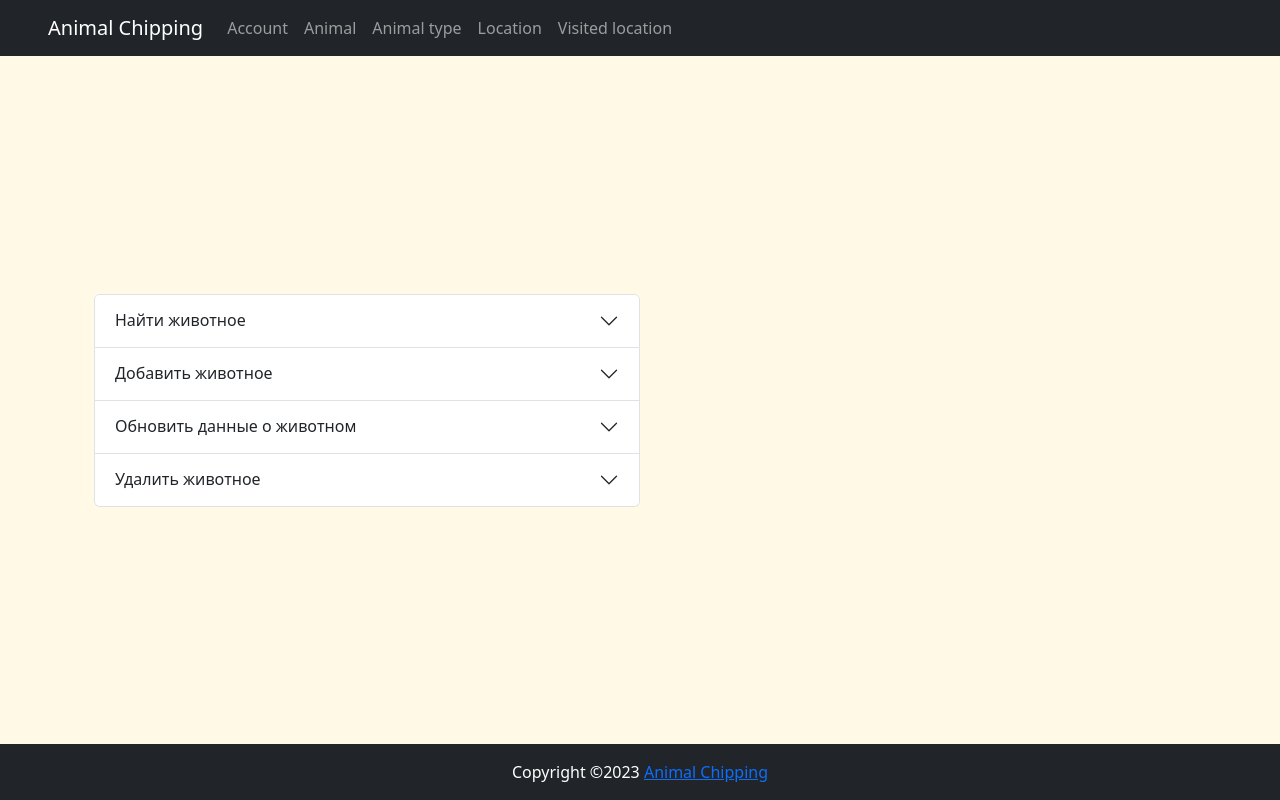
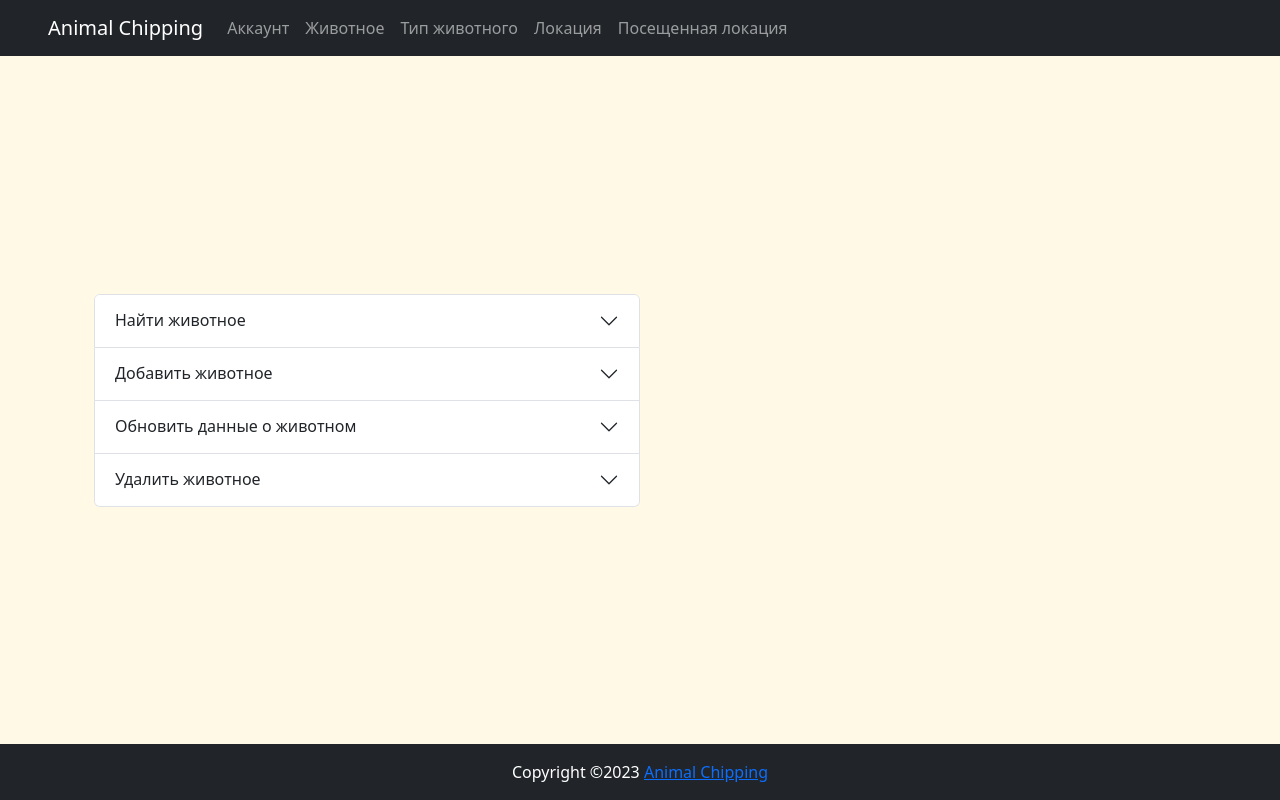
Before and after one commit to krios2146/animal-chipping-api, an Angular app in the folder animal-chipping-front/: page /animal in a window 1280 px wide. Built offline with nearby package versions, Linux system fonts and the light colour scheme.

Commit message:
refactor: translate app.component.html

```diff
--- a/animal-chipping-front/src/app/app.component.html
+++ b/animal-chipping-front/src/app/app.component.html
@@ -8,19 +8,19 @@
   <div class="collapse navbar-collapse" id="navbarNav">
     <ul class="navbar-nav">
       <li class="nav-item">
-        <a class="nav-link" href="/account">Account</a>
+        <a class="nav-link" href="/account">Аккаунт</a>
       </li>
       <li class="nav-item">
-        <a class="nav-link" href="/animal">Animal</a>
+        <a class="nav-link" href="/animal">Животное</a>
       </li>
       <li class="nav-item">
-        <a class="nav-link" href="animal-type">Animal type</a>
+        <a class="nav-link" href="animal-type">Тип животного</a>
       </li>
       <li class="nav-item">
-        <a class="nav-link" href="/location">Location</a>
+        <a class="nav-link" href="/location">Локация</a>
       </li>
       <li class="nav-item">
-        <a class="nav-link" href="/visited-location">Visited location</a>
+        <a class="nav-link" href="/visited-location">Посещенная локация</a>
       </li>
     </ul>
   </div>
```
